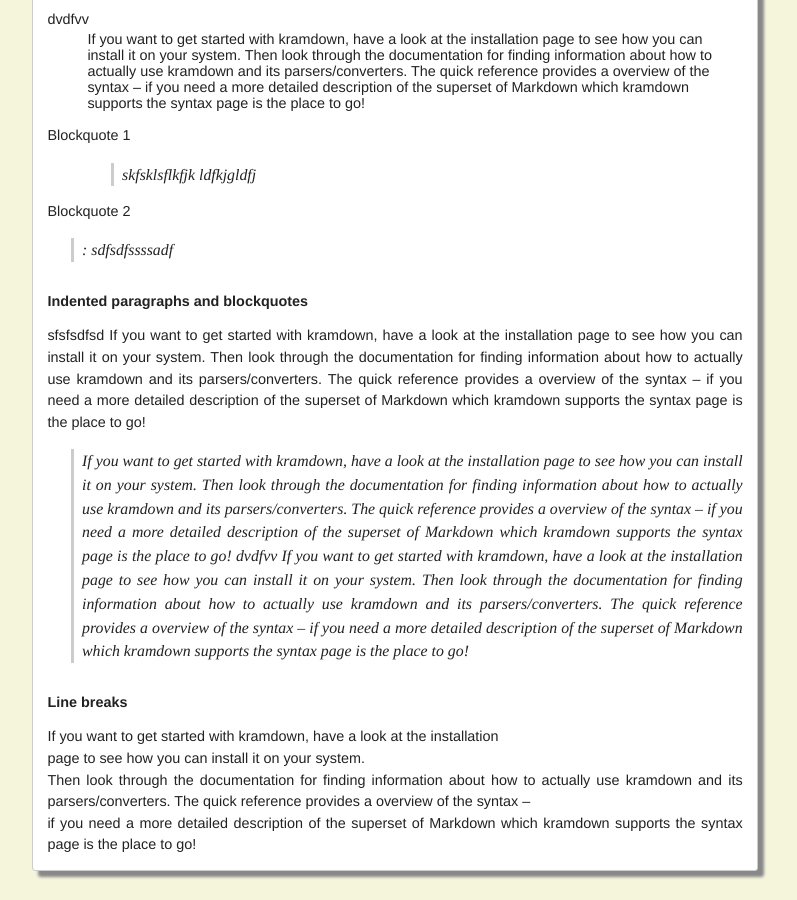
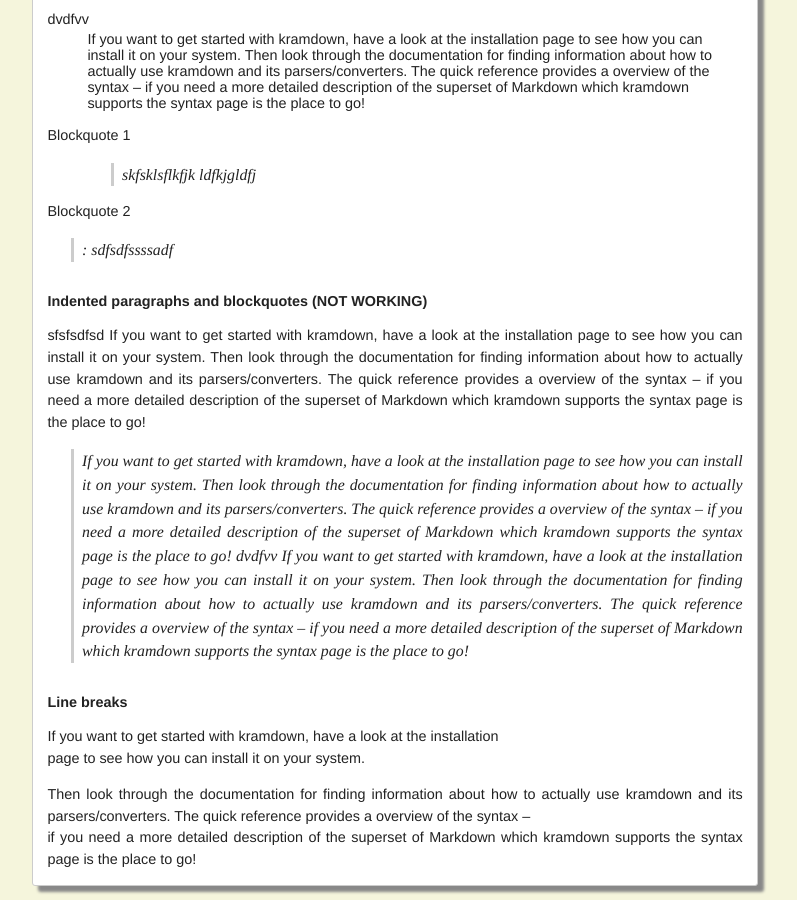
Before and after one commit to woj-tek/petozoltan.github.io, a Jekyll site: the page built from _posts/2016-06-23-sandbox.md, in a window 1280 px wide and 900 px high, scrolled down 2024 px. Shown: the whole window, without its empty margins (245-1042 px from the left). Built offline with Jekyll 4.4.1, drawn with Linux system fonts in a browser that asks for light colours.

Commit message:
Update 2016-06-23-sandbox.md

```diff
--- a/_posts/2016-06-23-sandbox.md
+++ b/_posts/2016-06-23-sandbox.md
@@ -60,7 +60,7 @@
 Blockquote 2
 > : sdfsdfssssadf
 
-#### Indented paragraphs and blockquotes
+#### Indented paragraphs and blockquotes (NOT WORKING)
 
 sfsfsdfsd
   If you want to get started with kramdown, have a look at the installation page to see how you can install it on your system. Then look through the documentation for finding information about how to actually use kramdown and its parsers/converters. The quick reference provides a overview of the syntax – if you need a more detailed description of the superset of Markdown which kramdown supports the syntax page is the place to go!
@@ -73,5 +73,6 @@
 
 If you want to get started with kramdown, have a look at the installation
 page to see how you can install it on your system.
+
 Then look through the documentation for finding information about how to actually use kramdown and its parsers/converters. The quick reference provides a overview of the syntax –
 if you need a more detailed description of the superset of Markdown which kramdown supports the syntax page is the place to go!
```
